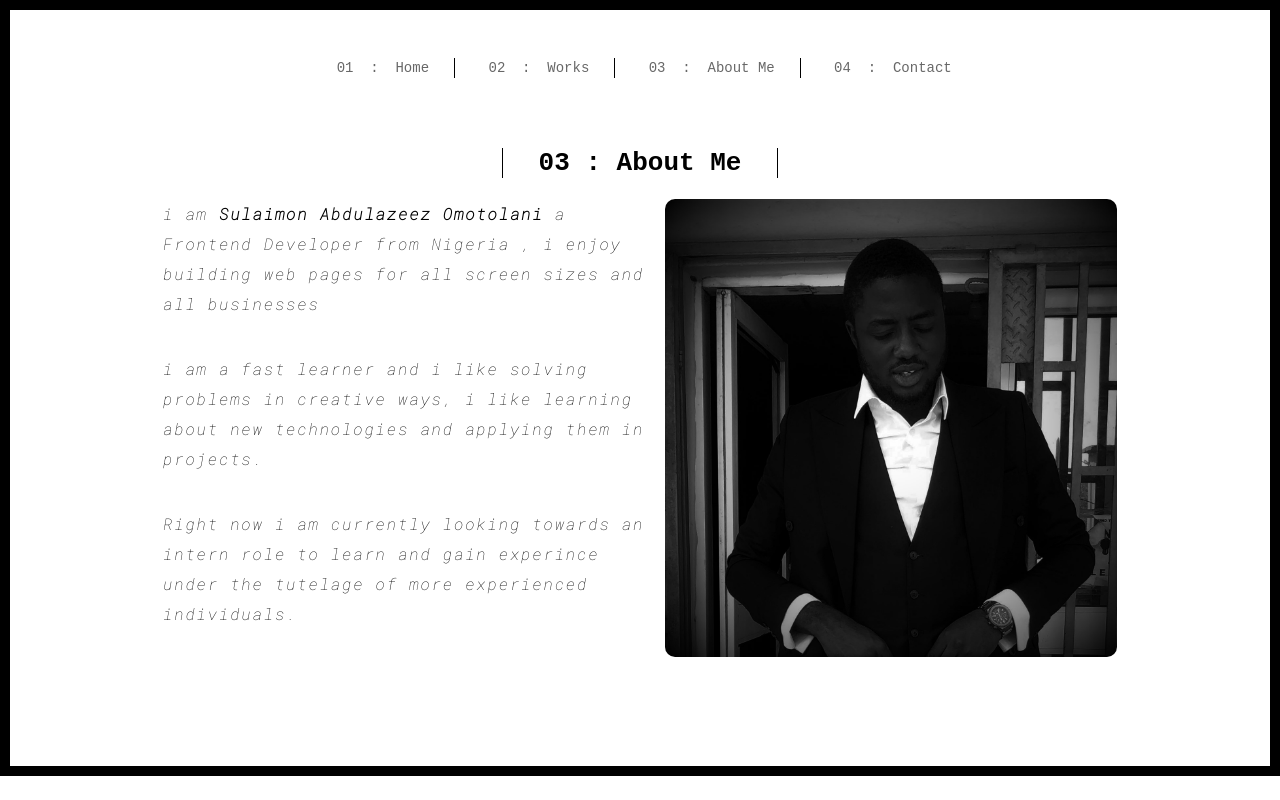
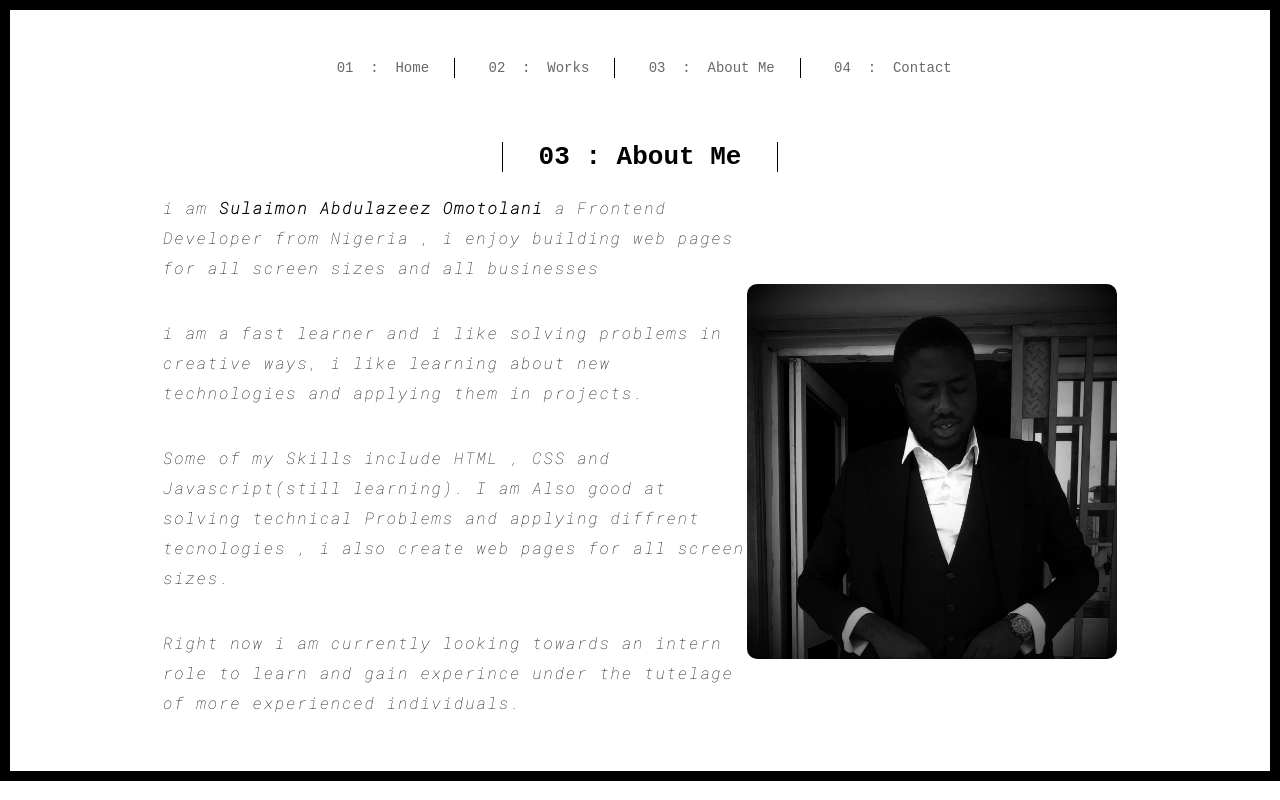
Before and after one commit to suaaz/Portfolio, a plain HTML site: page about me.html in a window 1280 px wide. Drawn offline with Linux system fonts and the light colour scheme.

Commit message:
Add files via upload

```diff
--- a/about me.css
+++ b/about me.css
@@ -110,6 +110,7 @@ h1 {
     }
 
     .content {
+        position: relative;
         display: flex;
         transition: none;
         transform: none;
@@ -134,7 +135,7 @@ h1 {
         border-left: 1px solid black;
         border-right: 1px solid black;
         padding: 0px 20px;
-        margin-top:120px;
+        margin-top:34px;
         width: fit-content;
         align-self: center;
     }
@@ -167,6 +168,7 @@ h1 {
     .text_picture {
         display: flex;
         max-width: 954px;
+        align-items: center;
     }
 
     .picture{
--- a/about me.html
+++ b/about me.html
@@ -35,9 +35,15 @@
                 like learning about new technologies and applying them in projects.
             </p>
             <p>
+                Some of my Skills include HTML , CSS and Javascript(still learning).
+                I am Also good at solving technical Problems and applying diffrent tecnologies ,
+                i also create web pages for all screen sizes.
+            </p>
+            <p>
                 Right now i am currently looking towards an intern role to learn and gain experince
                 under the tutelage of more experienced individuals.
             </p>
+
         </div>
         <div class="picture">
             <img src="portfolio_image.JPG" alt="my_image" >
```
